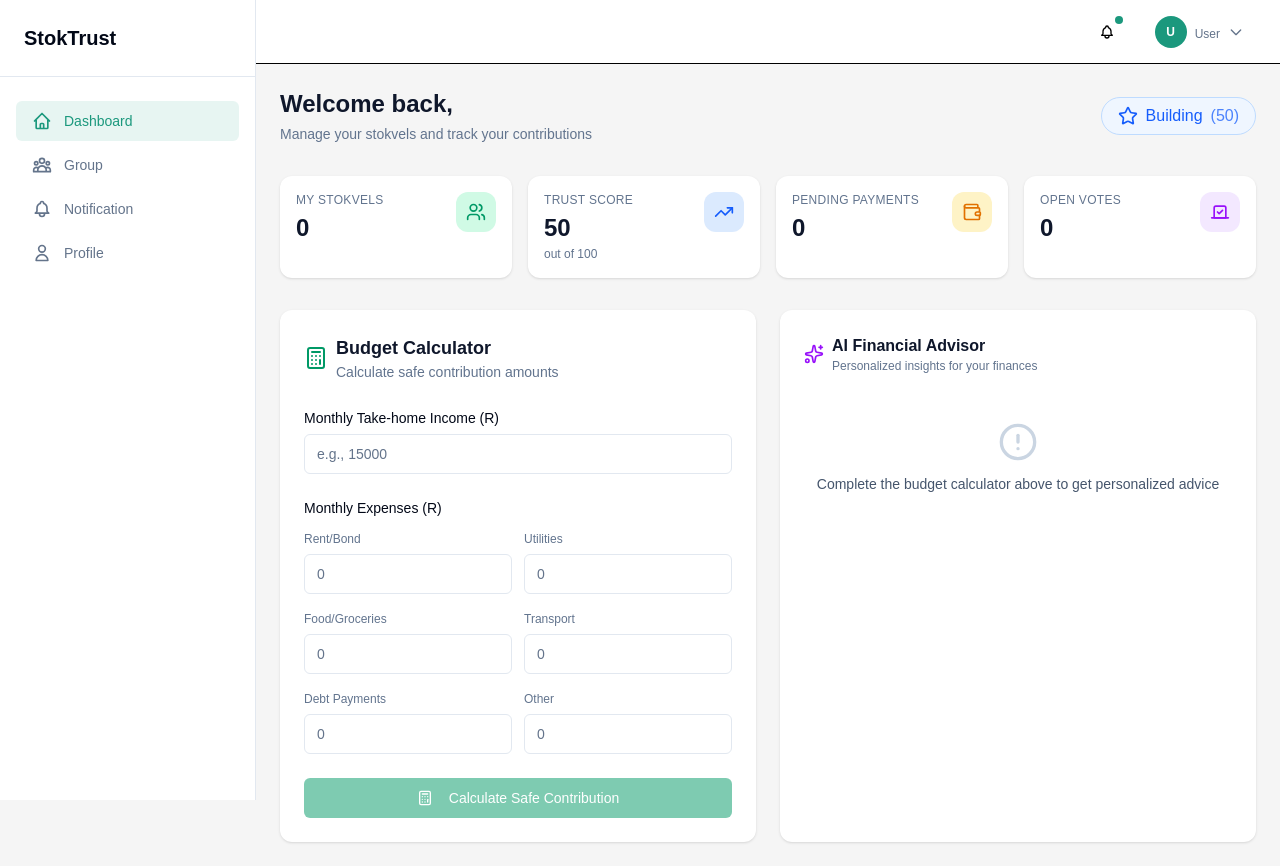
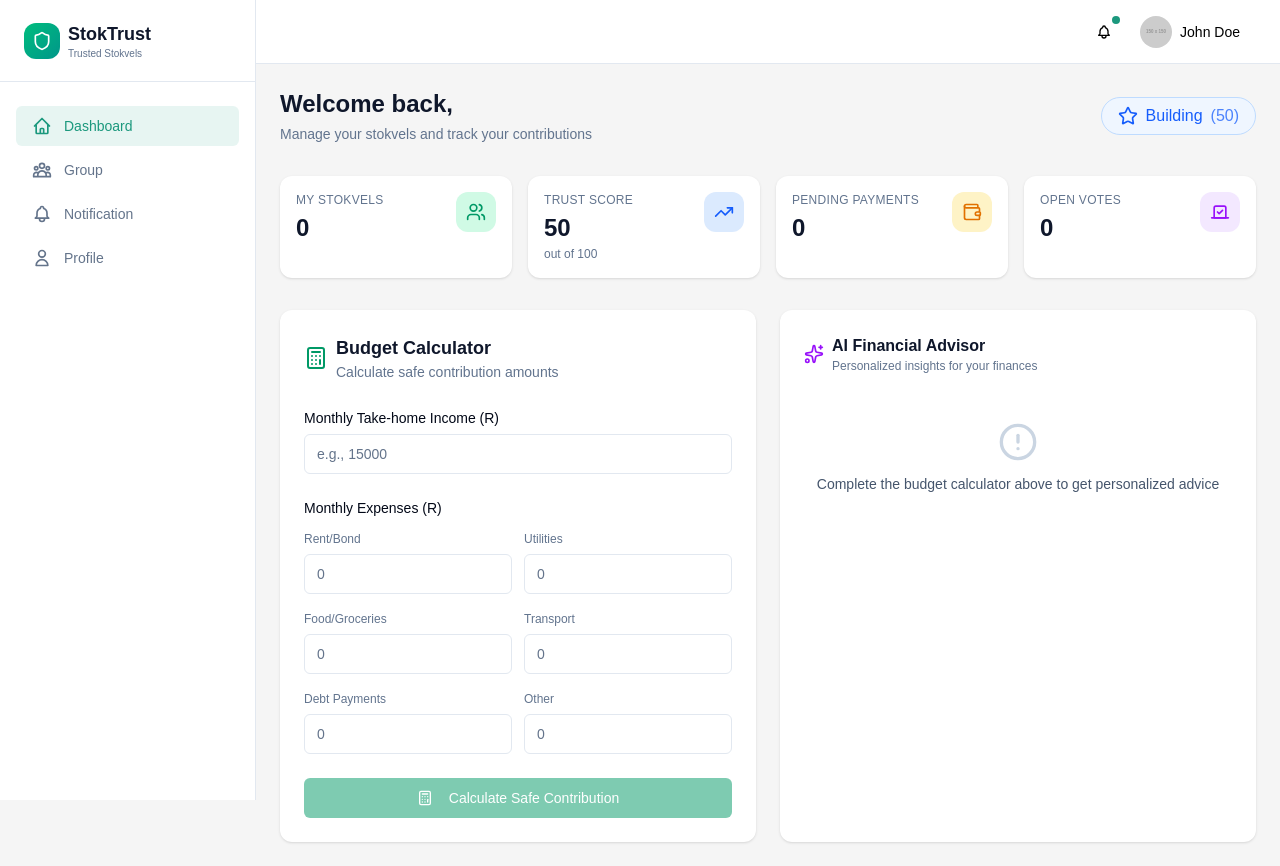
Before and after one commit to isaac-kg/stok-trust-frontend, a Next.js app: page /dashboard in a window 1280 px wide. Built offline with nearby package versions, Linux system fonts and the light colour scheme; no server answers.

Commit message:
update profile

```diff
--- a/app/dashboard/page.tsx
+++ b/app/dashboard/page.tsx
@@ -29,7 +29,7 @@ export default function DashboardPage(): React.ReactElement {
   return (
     <div className="p-6">
       {/* Welcome Header */}
-      <div className="flex flex-col sm:flex-row sm:items-center sm:justify-between gap-4 mb-8">
+      <div className="flex flex-col sm:flex-row sm:items-center sm:justify-between gap-4 mb-4 lg:mb-8">
         <div>
           <h1 className="text-2xl font-bold text-slate-900">
             Welcome back, {user?.profile?.firstName} {user?.profile?.lastName}
--- a/app/dashboard/profile/page.tsx
+++ b/app/dashboard/profile/page.tsx
@@ -25,7 +25,18 @@ export default function ProfilePage(): React.ReactElement {
   // const queryClient = useQueryClient();
   const [isEditing, setIsEditing] = useState(false);
   const [formData, setFormData] = useState({});
-  const user = useAppSelector((state) => state.auth.user);
+  // const user = useAppSelector((state) => state.auth.user);
+  const user = {
+    profile: {
+      firstName: 'John',
+      lastName: 'Doe',
+      email: 'john.doe@example.com',
+      profilePhotoUrl: 'https://via.placeholder.com/150',
+    },
+    cellNumber: '0821234567',
+    idNumber: '123456789012',
+  };
+
   const isLoading = false;
   const memberships: any[] = [];
 
@@ -120,7 +131,7 @@ export default function ProfilePage(): React.ReactElement {
             </button>
           </div>
 
-          <div className="flex-1">
+          <div className="w-full sm:flex-1">
             <div className="flex items-start justify-between">
               <div>
                 <h2 className="text-xl font-bold text-slate-900">{user?.profile?.firstName} {user?.profile?.lastName}</h2>
@@ -151,7 +162,7 @@ export default function ProfilePage(): React.ReactElement {
                     placeholder="0821234567"
                     value={formData?.phoneNumber}
                     onChange={(e) => setFormData({ ...formData, phoneNumber: e.target.value })}
-                    className="mt-1"
+                    className="mt-1 sm:w-full"
                   />
                 </div>
                 <div>
--- a/components/shared/sidebar.tsx
+++ b/components/shared/sidebar.tsx
@@ -3,6 +3,7 @@
 import Link from 'next/link';
 import { usePathname } from 'next/navigation';
 import { cn } from '@/lib/utils';
+import { Shield } from 'lucide-react';
 
 interface NavItem {
   name: string;
@@ -75,8 +76,18 @@ export function Sidebar({
       )}
     >
       {/* Logo Section */}
-      <div className="flex items-center justify-between border-b border-border px-6 py-6">
-        <h2 className="text-xl font-bold text-foreground">StokTrust</h2>
+      <div className="flex items-center justify-between border-b border-border px-6 py-5">
+        <div>
+        <Link href="/dashboard" className="flex items-center gap-2">
+          <div className="h-9 w-9 rounded-xl bg-gradient-to-br from-emerald-500 to-teal-600 flex items-center justify-center">
+            <Shield className="h-5 w-5 text-white" />
+          </div>
+          <div>
+            <span className="font-bold text-lg text-slate-900">StokTrust</span>
+            <p className="text-[10px] text-slate-500 -mt-0.5">Trusted Stokvels</p>
+          </div>
+        </Link>
+      </div>
         <button
           type="button"
           onClick={onMobileClose}
--- a/components/shared/top-navbar.tsx
+++ b/components/shared/top-navbar.tsx
@@ -15,6 +15,14 @@ import {
   DropdownMenuTrigger,
 } from '@/components/ui/dropdown-menu';
 
+import {
+  LogOut,
+  Shield,
+  User,
+} from 'lucide-react';
+import { Avatar, AvatarFallback, AvatarImage } from '@/components/ui/avatar';
+import Link from 'next/link';
+
 interface TopNavbarProps {
   className?: string;
   /** Opens the mobile / tablet sidebar drawer (screens below `lg`). */
@@ -28,7 +36,15 @@ export function TopNavbar({
   onMenuClick,
   isMobileNavOpen = false,
 }: TopNavbarProps): React.ReactElement {
-  const user = useAppSelector((state) => state.auth.user);
+  // const user = useAppSelector((state) => state.auth.user);\
+  const user = {
+    profile: {
+      firstName: 'John',
+      lastName: 'Doe',
+      email: 'john.doe@example.com',
+      profilePhotoUrl: 'https://via.placeholder.com/150',
+    },
+  };
   const dispatch = useAppDispatch();
   const router = useRouter();
 
@@ -38,7 +54,7 @@ export function TopNavbar({
   };
 
   return (
-    <header className={cn('sticky top-0 z-20 h-16 border-b bg-card', className)}>
+    <header className={cn('sticky top-0 z-20 h-16 border-b border-[#e2e8f0] bg-card', className)}>
       <div className="flex h-full items-center gap-2 px-4 sm:px-6">
         <Button
           type="button"
@@ -53,10 +69,16 @@ export function TopNavbar({
             <path strokeLinecap="round" strokeLinejoin="round" d="M4 6h16M4 12h16M4 18h16" />
           </svg>
         </Button>
+          <Link href="/dashboard" className="flex items-center gap-2 lg:hidden">
+            <div className="h-8 w-8 rounded-lg bg-gradient-to-br from-emerald-500 to-teal-600 flex items-center justify-center">
+              <Shield className="h-4 w-4 text-white" />
+            </div>
+            <span className="font-bold text-slate-900">StokTrust</span>
+          </Link>
         <div className="min-w-0 flex-1 lg:hidden" />
 
         {/* Right Side Actions */}
-        <div className="ml-auto flex items-center gap-2 sm:gap-4">
+        <div className="ml-auto flex items-center gap-2 sm:gap-0">
           {/* Notifications */}
           <Button variant="ghost" size="icon" className="relative">
             <svg className="h-5 w-5" fill="none" viewBox="0 0 24 24" stroke="currentColor">
@@ -68,43 +90,33 @@ export function TopNavbar({
           {/* User Menu */}
           <DropdownMenu>
             <DropdownMenuTrigger asChild>
-              <Button variant="ghost" className="flex items-center gap-2 h-auto py-2 px-3">
-                <div className="w-8 h-8 rounded-full bg-primary flex items-center justify-center text-primary-foreground text-xs font-semibold">
-                  {user?.profile?.firstName?.[0]?.toUpperCase() || user?.profile?.lastName?.[0]?.toUpperCase() || 'U'}
-                </div>
-                <div className="text-left hidden md:block">
-                  <p className="text-sm font-medium leading-none">
-                    {user?.profile?.firstName} {user?.profile?.lastName}
-                  </p>
-                  <p className="text-xs text-muted-foreground leading-none mt-1">
-                    {user?.profile?.idNumber || 'User'}
-                  </p>
-                </div>
-                <svg className="h-4 w-4 text-muted-foreground hidden md:block" fill="none" viewBox="0 0 24 24" stroke="currentColor">
-                  <path strokeLinecap="round" strokeLinejoin="round" strokeWidth={2} d="M19 9l-7 7-7-7" />
-                </svg>
-              </Button>
+            <Button variant="ghost" className="gap-2 border-none">
+              <Avatar className="h-8 w-8">
+                <AvatarImage src={user?.profile?.profilePhotoUrl} />
+                <AvatarFallback className="bg-emerald-100 text-emerald-700 text-sm">
+                  {user?.profile?.firstName?.[0] || 'U'}
+                </AvatarFallback>
+              </Avatar>
+              <span className="text-sm font-medium hidden sm:inline">{user?.profile?.firstName} {user?.profile?.lastName}</span>
+            </Button>
             </DropdownMenuTrigger>
             <DropdownMenuContent align="end" className="w-56">
-              <DropdownMenuLabel>
-                <div className="flex flex-col space-y-1">
-                  <p className="text-sm font-medium leading-none">
-                    {user?.profile?.firstName} {user?.profile?.lastName}
-                  </p>
-                  <p className="text-xs leading-none text-muted-foreground">
-                    {user?.profile?.idNumber || 'User'}
-                  </p>
-                </div>
-              </DropdownMenuLabel>
-              <DropdownMenuSeparator />
-              <DropdownMenuItem>
-                Profile
-              </DropdownMenuItem>
-              <DropdownMenuItem>
-                Settings
+              <div className="px-3 py-2 border-b border-[#e2e8f0]">
+                <p className="font-medium text-sm">{user?.profile?.firstName} {user?.profile?.lastName}</p>
+                <p className="text-xs text-slate-500">{user?.profile?.email}</p>
+              </div>
+              <DropdownMenuItem asChild>
+                <Link href="/dashboard/profile" className="cursor-pointer">
+                  <User className="h-4 w-4 mr-2" />
+                  My Profile
+                </Link>
               </DropdownMenuItem>
               <DropdownMenuSeparator />
-              <DropdownMenuItem onClick={handleSignOut} className="text-destructive">
+              <DropdownMenuItem
+                onClick={handleSignOut}
+                className="text-red-600 cursor-pointer"
+              >
+                <LogOut className="h-4 w-4 mr-2" />
                 Sign Out
               </DropdownMenuItem>
             </DropdownMenuContent>
--- a/components/ui/dropdown-menu.tsx
+++ b/components/ui/dropdown-menu.tsx
@@ -47,7 +47,7 @@ const DropdownMenuSubContent = React.forwardRef<
   <DropdownMenuPrimitive.SubContent
     ref={ref}
     className={cn(
-      "z-50 min-w-[8rem] overflow-hidden rounded-md border bg-popover p-1 text-popover-foreground shadow-lg data-[state=open]:animate-in data-[state=closed]:animate-out data-[state=closed]:fade-out-0 data-[state=open]:fade-in-0 data-[state=closed]:zoom-out-95 data-[state=open]:zoom-in-95 data-[side=bottom]:slide-in-from-top-2 data-[side=left]:slide-in-from-right-2 data-[side=right]:slide-in-from-left-2 data-[side=top]:slide-in-from-bottom-2 origin-[--radix-dropdown-menu-content-transform-origin]",
+      "z-50 min-w-[8rem] overflow-hidden rounded-xl bg-popover p-1 text-popover-foreground shadow-lg data-[state=open]:animate-in data-[state=closed]:animate-out data-[state=closed]:fade-out-0 data-[state=open]:fade-in-0 data-[state=closed]:zoom-out-95 data-[state=open]:zoom-in-95 data-[side=bottom]:slide-in-from-top-2 data-[side=left]:slide-in-from-right-2 data-[side=right]:slide-in-from-left-2 data-[side=top]:slide-in-from-bottom-2 origin-[--radix-dropdown-menu-content-transform-origin]",
       className
     )}
     {...props}
@@ -60,12 +60,13 @@ const DropdownMenuContent = React.forwardRef<
   React.ElementRef<typeof DropdownMenuPrimitive.Content>,
   React.ComponentPropsWithoutRef<typeof DropdownMenuPrimitive.Content>
 >(({ className, sideOffset = 4, ...props }, ref) => (
+  //rounded-xl bg-card text-card-foreground shadow
   <DropdownMenuPrimitive.Portal>
     <DropdownMenuPrimitive.Content
       ref={ref}
       sideOffset={sideOffset}
       className={cn(
-        "z-50 max-h-[var(--radix-dropdown-menu-content-available-height)] min-w-[8rem] overflow-y-auto overflow-x-hidden rounded-md border bg-popover p-1 text-popover-foreground shadow-md data-[state=open]:animate-in data-[state=closed]:animate-out data-[state=closed]:fade-out-0 data-[state=open]:fade-in-0 data-[state=closed]:zoom-out-95 data-[state=open]:zoom-in-95 data-[side=bottom]:slide-in-from-top-2 data-[side=left]:slide-in-from-right-2 data-[side=right]:slide-in-from-left-2 data-[side=top]:slide-in-from-bottom-2 origin-[--radix-dropdown-menu-content-transform-origin]",
+        "z-50 max-h-[var(--radix-dropdown-menu-content-available-height)] min-w-[8rem] overflow-y-auto overflow-x-hidden rounded-xl bg-card shadow border border-[#e2e8f0] p-1 text-popover-foreground shadow-md data-[state=open]:animate-in data-[state=closed]:animate-out data-[state=closed]:fade-out-0 data-[state=open]:fade-in-0 data-[state=closed]:zoom-out-95 data-[state=open]:zoom-in-95 data-[side=bottom]:slide-in-from-top-2 data-[side=left]:slide-in-from-right-2 data-[side=right]:slide-in-from-left-2 data-[side=top]:slide-in-from-bottom-2 origin-[--radix-dropdown-menu-content-transform-origin]",
         className
       )}
       {...props}
```
